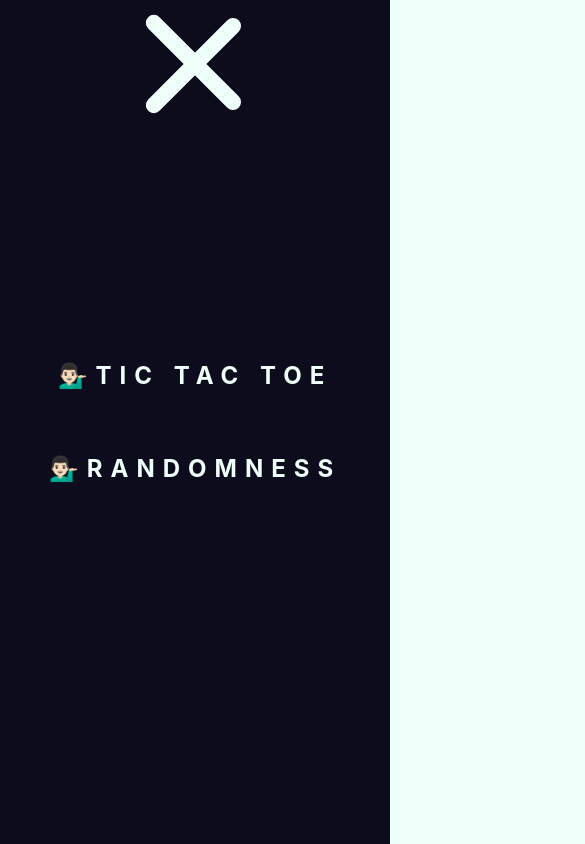
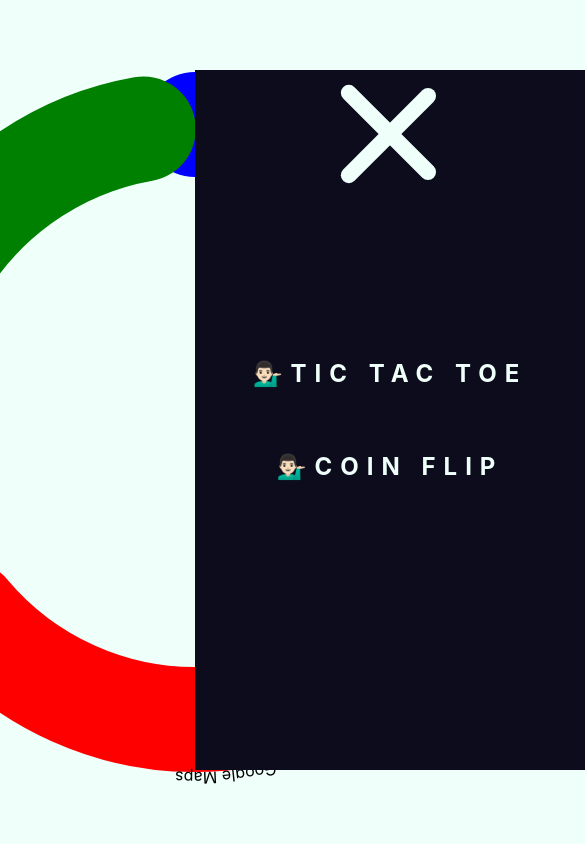
Before and after one commit to JaidenRM/jrm-home, a React (Create React App) app: page / in a window 390 px wide. Both pictures are taken after a click on the button 195 px from the left and 422 px from the top of the page. Shown: the top 844 px of the page, 585 px wide, since content can reach past the window. Built offline with nearby package versions, Linux system fonts and the light colour scheme.

Commit message:
-- Hamburger menu responsive improvements

```diff
--- a/public/index.html
+++ b/public/index.html
@@ -28,7 +28,7 @@
   </head>
   <body>
     <noscript>You need to enable JavaScript to run this app.</noscript>
-    <div id="root"></div>
+    <div id="root" style="margin: auto;"></div>
     <!--
       This HTML file is a template.
       If you open it directly in the browser, you will see an empty page.
--- a/src/components/HamburgerMenu/MyHamburgerMenu.tsx
+++ b/src/components/HamburgerMenu/MyHamburgerMenu.tsx
@@ -4,7 +4,8 @@ import { MyHamburger } from './MyHamburger';
 import { MySideMenu } from './MySideMenu';
 
 interface IMenuProps {
-    options: WheelMenuOption[]
+    options: WheelMenuOption[],
+    customSizePx?: [number, number]
 }
 
 export const MyHamburgerMenu = (props: IMenuProps) => {
@@ -27,6 +28,7 @@ export const MyHamburgerMenu = (props: IMenuProps) => {
             menuOptions={props.options}
             menuController={controller}
             controllerSize={size}
+            customSizePx={props.customSizePx}
         />
     );
 }
--- a/src/components/HamburgerMenu/MySideMenu.tsx
+++ b/src/components/HamburgerMenu/MySideMenu.tsx
@@ -2,19 +2,23 @@ import styled from 'styled-components';
 import { WheelMenuOption } from '../../models/WheelMenuOption';
 import { HAMBURGER_BASE_REM_SIZE } from '../../constants/uiConstants';
 
-const StyledMenu = styled.nav`
+const StyledMenu = styled.nav<IMenuProps>`
+    position: absolute;
+    left: 50%;
+    top: ${ ({ customSizePx }) => customSizePx ? `${customSizePx[0] * 0.2}px` : '0px'};
+    transition: transform 0.3s ease-in-out;
+    transform: translate('50%, 50%');
+`;
+
+const StyledInnerMenu = styled.nav<IMenuProps>`
+    overflow-y: auto;
     display: flex;
     flex-direction: column;
     justify-content: center;
-    background: ${({ theme }) => theme.primaryDark};
-    height: 100vh;
     text-align: left;
     padding: 2rem;
-    position: absolute;
-    left: 50%;
-    top: 50%;
-    transition: transform 0.3s ease-in-out;
-    transform: translate(-50%, -50%);
+    background: ${({ theme }) => theme.primaryDark};
+    height: ${ ({ customSizePx }) => customSizePx ? `${customSizePx[0] * 2}px` : '100vh' };
 
     @media (max-width: ${({ theme }) => theme.mobile}) {
         width: 100vw;
@@ -42,13 +46,13 @@ const StyledMenu = styled.nav`
 `;
 
 const PositionHamburger = styled.div<IMenuProps>`
-    position: absolute;
+    position: ${props => props.isOpen ? 'absolute' : 'relative' };
     left: ${
         props => props.isOpen ?
             `-${HAMBURGER_BASE_REM_SIZE * props.controllerSize / 2 + 1}rem` :
-            `calc(50% - ${HAMBURGER_BASE_REM_SIZE / 2}rem)`
+            `calc(${props.customSizePx ? `${props.customSizePx[1]}px` : '50%'} - ${HAMBURGER_BASE_REM_SIZE / 2}rem)`
     };
-    top: calc(50% - ${HAMBURGER_BASE_REM_SIZE / 2}rem);
+    top: ${({customSizePx}) => customSizePx ? `${customSizePx[0]}px` : '50%'};
 
     ${props => props.isOpen ?
         `@media (max-width: ${props.theme.mobile}) {
@@ -67,7 +71,8 @@ interface IMenuProps {
     isOpen: boolean,
     menuOptions: WheelMenuOption[],
     menuController: React.ReactNode,
-    controllerSize: number
+    controllerSize: number,
+    customSizePx?: [number, number]
 }
 
 export const MySideMenu = (props: IMenuProps) => {
@@ -75,6 +80,7 @@ export const MySideMenu = (props: IMenuProps) => {
         props.isOpen
         ?
             <StyledMenu {...props}>
+                <StyledInnerMenu {...props}>
                     {props.menuOptions.map(opt => {
                         return (
                             <a href="/">
@@ -83,6 +89,7 @@ export const MySideMenu = (props: IMenuProps) => {
                             </a>
                         );
                     })}
+                </StyledInnerMenu>
                 <PositionHamburger {...props}>
                     {props.menuController}
                 </PositionHamburger>
--- a/src/components/MyWheelMenu.tsx
+++ b/src/components/MyWheelMenu.tsx
@@ -1,9 +1,10 @@
-import React from "react";
+import React, { useState } from "react";
 import { PieChart } from "react-minimal-pie-chart";
 import { LabelRenderProps } from "react-minimal-pie-chart/types/Label";
 import styled from "styled-components";
 import { PIE_CHART_DATA as PieChartData } from "../constants/testData"
 import { WheelMenuOption } from "../models/WheelMenuOption";
+import { describeArc } from "../utils/pathUtils";
 import { MyHamburgerMenu } from "./HamburgerMenu/MyHamburgerMenu";
 
 /********************************************************
@@ -18,57 +19,35 @@ import { MyHamburgerMenu } from "./HamburgerMenu/MyHamburgerMenu";
 interface IWheelMenuProps {
     options: WheelMenuOption[],
     innerHoleCoverage: number,
+    radius: number
 }
 
 const defaultProps: IWheelMenuProps = {
     options: PieChartData,
     innerHoleCoverage: 50,
+    radius: 350
 }
 
-const StyledDiv = styled.div`
-    position: relative;
-
-    .center-me {
-        position: absolute;
-        top: calc(50% - 1rem);
-        left: calc(50% - 3rem);
-        padding-top: 0%;
-        text-align: center;
-        font-size: 13px;
-    }
+const SvgDiv = styled.div<IWheelMenuProps>`
+    height: ${({radius}) => radius * 2.4}px;
+    width: ${({radius}) => radius * 2.4}px;
+    padding: ${({radius}) => radius * 0.2}px;
 `;
 
-function polarToCartesian(centerX: number, centerY: number, radius: number, angleInDegrees: number) {
-    var angleInRadians = (angleInDegrees-90) * Math.PI / 180.0;
+function GenerateTextSvg(label: LabelRenderProps, data: WheelMenuOption, radius: number) {
+    const path: string = describeArc(
+        label.x,
+        label.y,
+        radius * (data.isHovered ? 1.2 : 1),
+        label.dataEntry.startAngle,
+        label.dataEntry.startAngle + label.dataEntry.degrees
+    );
 
-    return {
-      x: centerX + (radius * Math.cos(angleInRadians)),
-      y: centerY + (radius * Math.sin(angleInRadians))
-    };
-}
-
-function describeArc(x: number, y: number, radius: number, startAngle: number, endAngle: number): string {
-
-    var start = polarToCartesian(x, y, radius, startAngle);
-    var end = polarToCartesian(x, y, radius, endAngle);
-
-    var largeArcFlag = endAngle - startAngle <= 180 ? "0" : "1";
-
-    var d = [
-        "M", start.x, start.y,
-        "A", radius, radius, 0, largeArcFlag, 1, end.x, end.y
-    ].join(" ");
-
-    return d;
-}
-
-function GenerateTextSvg(label: LabelRenderProps, data: WheelMenuOption) {
-    const path: string = describeArc(label.x, label.y, 50, label.dataEntry.startAngle - 30, label.dataEntry.startAngle + label.dataEntry.degrees - 30);
     return (
         <svg overflow="visible">
             <path fill="none" stroke="transparent" d={path} id={label.dataIndex.toString()}/>
             <text>
-                <textPath href={`#${label.dataIndex}`} startOffset={50} textAnchor="middle">
+                <textPath href={`#${label.dataIndex}`} startOffset="50%" textAnchor="middle">
                     <a href={data.url} target="_blank" rel="noreferrer">{data.label}</a>
                 </textPath>
             </text>
@@ -77,32 +56,52 @@ function GenerateTextSvg(label: LabelRenderProps, data: WheelMenuOption) {
 }
 
 export const MyWheelMenu = (props: IWheelMenuProps) => {
+    //Just care about updating the state for the re-render
+    //eslint-disable-next-line
+    const [isHovered, setIsHovered] = useState(false);
+
     const lineWidth: number = Math.max(100 - props.innerHoleCoverage, 0);
     const pieOptions = props.options.filter(opt => opt.onOuterWheel);
 
     return (
-        <StyledDiv>
+        <SvgDiv {...props}>
+            {/* pass 50% value here so we can calculate the actual center as a property
+                 WIP!!!!
+            */}
             <MyHamburgerMenu
                 options={props.options.filter(opt => !opt.onOuterWheel)}
+                customSizePx={[props.radius, props.radius]}
             />
             <PieChart
                 data={pieOptions.map(opt => opt.ToDataEntry())}
-                label={label => GenerateTextSvg(label, pieOptions[label.dataIndex])}
+                label={label => GenerateTextSvg(label, pieOptions[label.dataIndex], props.radius)}
                 labelStyle={{ fontSize: 3 }}
                 labelPosition={100 - lineWidth/2}
-                startAngle={0}
+                startAngle={270}
                 lineWidth={lineWidth}
+                paddingAngle={10}
+                radius={props.radius}
                 rounded
-                paddingAngle={10}
                 animate
                 onClick={(e, i) => {
                     if(pieOptions[i].url)
                         window.open(pieOptions[i].url, '_blank');
                 }}
-                onMouseOver={ (e, i) => e.currentTarget.setAttribute('opacity', pieOptions[i].url ? '0.5' : '1') }
-                onMouseOut={ (e, i) => e.currentTarget.setAttribute('opacity', '1') }
+                onMouseOver={ (e, i) => {
+                    e.currentTarget.setAttribute('opacity', pieOptions[i].url ? '0.5' : '1');
+                    pieOptions[i].isHovered = true;
+                    setIsHovered(true);
+                }}
+                onMouseOut={ (e, i) => {
+                    e.currentTarget.setAttribute('opacity', '1');
+                    pieOptions[i].isHovered = false;
+                    setIsHovered(false);
+                }}
+                style={{overflow: "visible"}}
+                viewBoxSize={[props.radius * 2, props.radius * 2]}
+                center={[props.radius, props.radius]}
             />
-        </StyledDiv>
+        </SvgDiv>
     );
 }
 
--- a/src/constants/coreConstants.ts
+++ b/src/constants/coreConstants.ts
@@ -1,9 +1,9 @@
 import { WheelMenuOption } from "../models/WheelMenuOption";
 
 export const MENU_OPTIONS: WheelMenuOption[] = [
-    new WheelMenuOption({colour: 'Blue', onOuterWheel: true, label: 'My Website', url: 'https://www.google.com.au'}),
-    new WheelMenuOption({colour: 'Red', onOuterWheel: true, label: '{placeholderName}'}),
-    new WheelMenuOption({colour: 'Yellow', onOuterWheel: false, label: 'Tic Tac Toe'}),
-    new WheelMenuOption({colour: 'Pink', onOuterWheel: false, label: 'Randomness'}),
-    new WheelMenuOption({colour: 'Green', onOuterWheel: true, label: '{placeholderName}'}),
+    new WheelMenuOption({colour: 'Blue', onOuterWheel: true, label: 'My Website', url: 'https://jaidenrm.github.io'}),
+    new WheelMenuOption({colour: 'Red', onOuterWheel: true, label: 'Google Maps', url: 'https://maps.google.com.au'}),
+    new WheelMenuOption({colour: 'Yellow', onOuterWheel: false, label: 'Tic Tac Toe', url: 'https://playtictactoe.org/'}),
+    new WheelMenuOption({colour: 'Pink', onOuterWheel: false, label: 'Coin Flip', url: 'https://www.google.com/search?q=flip+a+coin'}),
+    new WheelMenuOption({colour: 'Green', onOuterWheel: true, label: 'Feeling Lucky?', url: 'https://www.youtube.com/watch?v=dQw4w9WgXcQ'}),
 ]
--- a/src/models/WheelMenuOption.ts
+++ b/src/models/WheelMenuOption.ts
@@ -11,6 +11,7 @@ export interface IWheelMenuOption {
     scale?: number;
     colour: string;
     onOuterWheel: boolean;
+    isHovered?: boolean;
     url?: string;
     icon?: string;
 }
@@ -21,6 +22,7 @@ export class WheelMenuOption implements IWheelMenuOption {
     scale: number = 1;
     colour: string;
     onOuterWheel: boolean;
+    isHovered: boolean;
     url?: string;
     icon?: string;
 
@@ -34,6 +36,7 @@ export class WheelMenuOption implements IWheelMenuOption {
         this.label = option.label;
         this.url = option.url;
         this.icon = option.icon;
+        this.isHovered = option.isHovered || false
     }
 
     ToDataEntry(): DataEntry {
--- /dev/null
+++ b/src/utils/pathUtils.ts
@@ -0,0 +1,28 @@
+interface IAngle {
+    x: number,
+    y: number
+}
+
+function polarToCartesian(centerX: number, centerY: number, radius: number, angleInDegrees: number): IAngle {
+    var angleInRadians = angleInDegrees * Math.PI / 180.0;
+
+    return {
+      x: centerX + (radius * Math.cos(angleInRadians)),
+      y: centerY + (radius * Math.sin(angleInRadians))
+    };
+}
+
+export function describeArc(x: number, y: number, radius: number, startAngle: number, endAngle: number): string {
+
+    var start = polarToCartesian(x, y, radius, startAngle);
+    var end = polarToCartesian(x, y, radius, endAngle);
+
+    var largeArcFlag = endAngle - startAngle <= 180 ? "0" : "1";
+
+    var d = [
+        "M", start.x, start.y,
+        "A", radius, radius, 0, largeArcFlag, 1, end.x, end.y
+    ].join(" ");
+
+    return d;
+}
```
Lines whose indentation alone changed are shown as unchanged.
